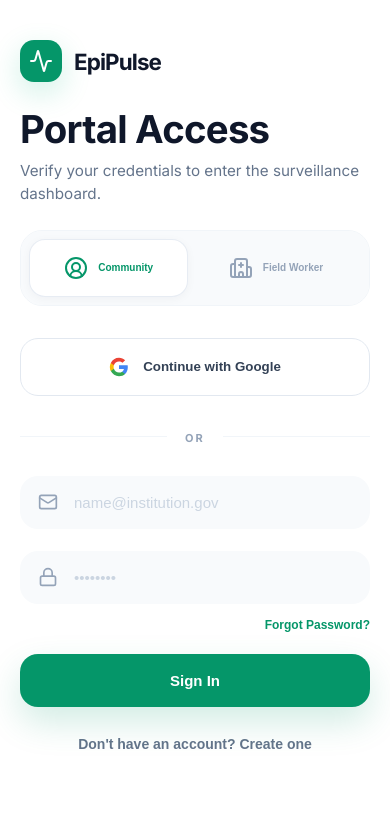
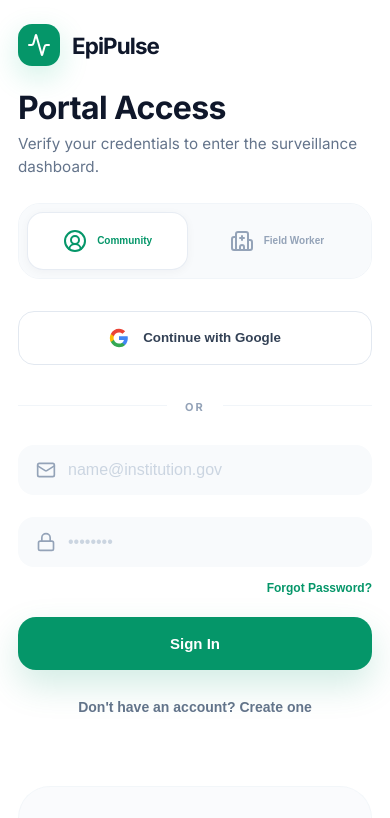
Before and after one commit to olababsmichael/epipulse, a plain HTML site: page index.html in a window 390 px wide. Shown: the top 818 px of the page. Drawn offline with nearby package versions, Linux system fonts and the light colour scheme.

Commit message:
changed padding

```diff
--- a/index.css
+++ b/index.css
@@ -17,7 +17,7 @@
       display:flex;
       justify-content:center;
       align-items:center;
-      padding:40px 20px;
+      padding:48px 24px;
       background:white;
     }
 
@@ -163,9 +163,19 @@
       transition:all .2s ease;
       margin-bottom:28px;
     }
+    .google-btn,
+    .submit-btn{
+    padding:16px;
+    border-radius:16px;
+    }
 
     .google-btn:hover{
       background:#f8fafc;
+    }
+    html,
+    body{
+    width:100%;
+    overflow-x:hidden;
     }
 
     .divider{
@@ -221,9 +231,9 @@
       border:none;
       outline:none;
       background:#f8fafc;
-      padding:18px 18px 18px 54px;
-      border-radius:18px;
-      font-size:15px;
+      padding:16px 16px 16px 50px;
+      border-radius:16px;
+      font-size:16px;
       font-weight:600;
       color:#0f172a;
       transition:all .25s ease;
@@ -373,7 +383,8 @@
     @media(max-width:640px){
 
     .header h2{
-        font-size:2.4rem;
+        font-size:2rem;
+        line-height:1.1;
     }
 
     .role-tabs{
@@ -392,14 +403,12 @@
     }
 
     .role-btn{
-        flex:0 0 auto;
-        min-width:max-content;
-        padding:16px 20px;
-    }
-    .role-btn{
     flex:0 0 48%;
     scroll-snap-align:start;
     padding:16px 10px;
     font-size:10px;
   }
+    .auth-container{
+      padding:24px 18px 40px;
+}
     }
--- a/index.html
+++ b/index.html
@@ -2,7 +2,7 @@
 <html lang="en">
 <head>
   <meta charset="UTF-8" />
-  <meta name="viewport" content="width=device-width, initial-scale=1.0"/>
+  <meta name="viewport" content="width=device-width, initial-scale=1, maximum-scale=1">
   <title>EpiPulse Auth</title>
 
   <!-- Inter Font -->
```
